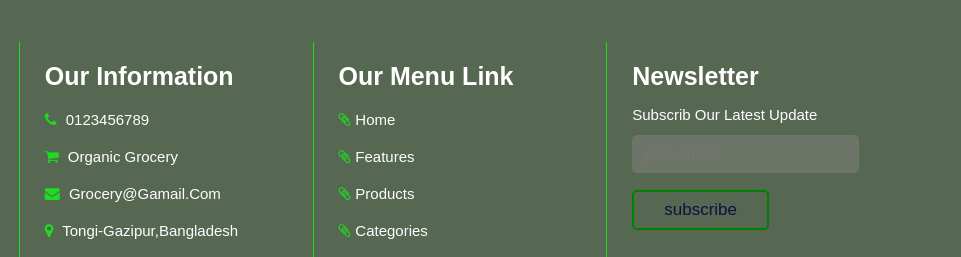
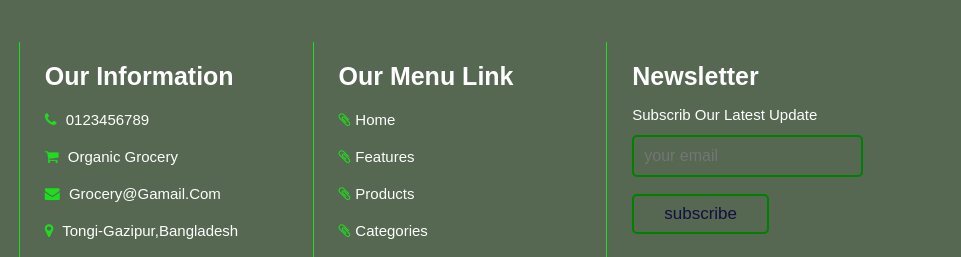
Before and after one commit to sabi-k/storehouse, a plain HTML site: page index.html in a window 1280 px wide. Shown: the part 4531-4788 px from the top of the page, 319-1280 px from the left. Drawn offline with nearby package versions, Linux system fonts and the light colour scheme.

Commit message:
Update style.css

```diff
--- a/css/style.css
+++ b/css/style.css
@@ -616,7 +616,8 @@ footer .box-container .box-2 .email{
     margin: .7rem 0;
     padding: 1rem;
     border-radius: .5rem;
-    background: #8e89896b;
+    background: none;
+    border: 2px solid green;
     font-size: 1.6rem;
     color: #fff;
 
```
